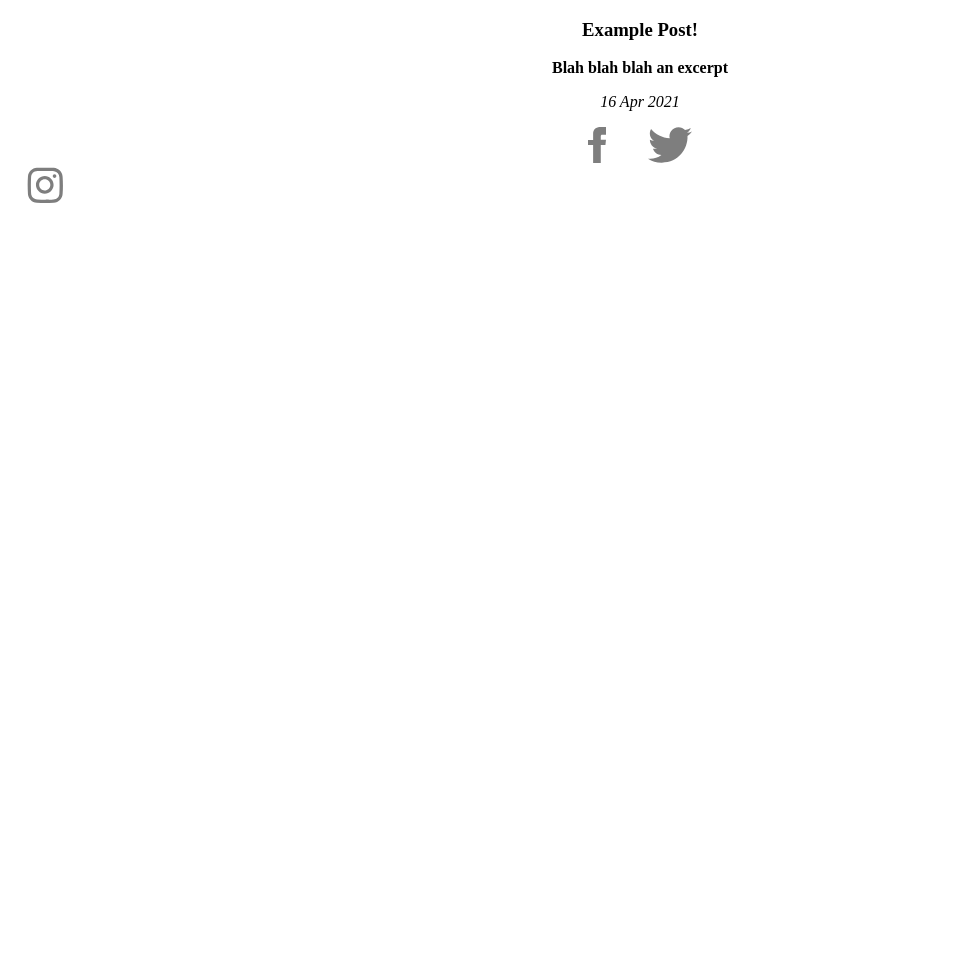
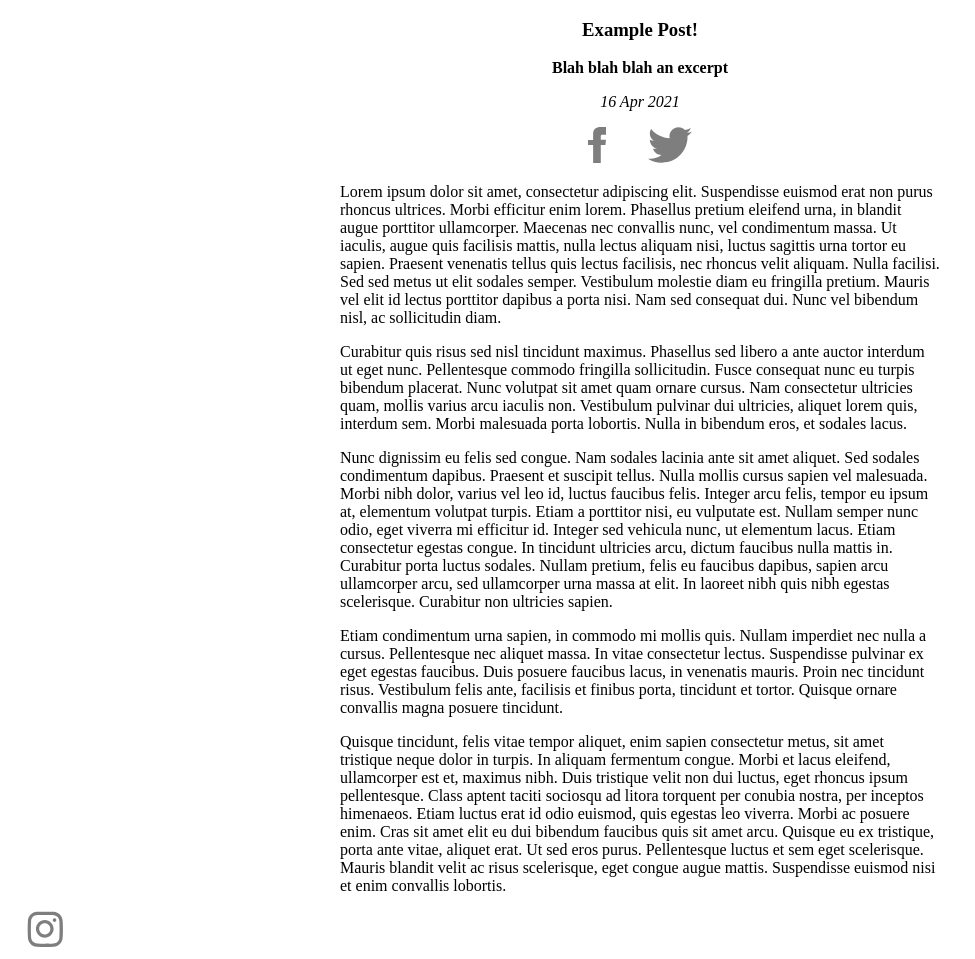
Before and after one commit to joe-irving/acabooks, a Jekyll site: the page built from _posts/2021-04-16-example-post.md, in a window 1280 px wide. Shown: the whole page, without its empty margins (0-975 px from the left). Built offline with Jekyll 4.4.1, drawn with Linux system fonts in a browser that asks for light colours; before the commit the page ends 900 px from its top, so only the background shows below that.

Commit message:
Update from Forestry.io ACA Books updated _posts/2021-04-16-example-post.md

```diff
--- a/_posts/2021-04-16-example-post.md
+++ b/_posts/2021-04-16-example-post.md
@@ -2,4 +2,14 @@
 layout: post
 excerpt: Blah blah blah an excerpt
 title: Example Post!
+
 ---
+Lorem ipsum dolor sit amet, consectetur adipiscing elit. Suspendisse euismod erat non purus rhoncus ultrices. Morbi efficitur enim lorem. Phasellus pretium eleifend urna, in blandit augue porttitor ullamcorper. Maecenas nec convallis nunc, vel condimentum massa. Ut iaculis, augue quis facilisis mattis, nulla lectus aliquam nisi, luctus sagittis urna tortor eu sapien. Praesent venenatis tellus quis lectus facilisis, nec rhoncus velit aliquam. Nulla facilisi. Sed sed metus ut elit sodales semper. Vestibulum molestie diam eu fringilla pretium. Mauris vel elit id lectus porttitor dapibus a porta nisi. Nam sed consequat dui. Nunc vel bibendum nisl, ac sollicitudin diam.
+
+Curabitur quis risus sed nisl tincidunt maximus. Phasellus sed libero a ante auctor interdum ut eget nunc. Pellentesque commodo fringilla sollicitudin. Fusce consequat nunc eu turpis bibendum placerat. Nunc volutpat sit amet quam ornare cursus. Nam consectetur ultricies quam, mollis varius arcu iaculis non. Vestibulum pulvinar dui ultricies, aliquet lorem quis, interdum sem. Morbi malesuada porta lobortis. Nulla in bibendum eros, et sodales lacus.
+
+Nunc dignissim eu felis sed congue. Nam sodales lacinia ante sit amet aliquet. Sed sodales condimentum dapibus. Praesent et suscipit tellus. Nulla mollis cursus sapien vel malesuada. Morbi nibh dolor, varius vel leo id, luctus faucibus felis. Integer arcu felis, tempor eu ipsum at, elementum volutpat turpis. Etiam a porttitor nisi, eu vulputate est. Nullam semper nunc odio, eget viverra mi efficitur id. Integer sed vehicula nunc, ut elementum lacus. Etiam consectetur egestas congue. In tincidunt ultricies arcu, dictum faucibus nulla mattis in. Curabitur porta luctus sodales. Nullam pretium, felis eu faucibus dapibus, sapien arcu ullamcorper arcu, sed ullamcorper urna massa at elit. In laoreet nibh quis nibh egestas scelerisque. Curabitur non ultricies sapien.
+
+Etiam condimentum urna sapien, in commodo mi mollis quis. Nullam imperdiet nec nulla a cursus. Pellentesque nec aliquet massa. In vitae consectetur lectus. Suspendisse pulvinar ex eget egestas faucibus. Duis posuere faucibus lacus, in venenatis mauris. Proin nec tincidunt risus. Vestibulum felis ante, facilisis et finibus porta, tincidunt et tortor. Quisque ornare convallis magna posuere tincidunt.
+
+Quisque tincidunt, felis vitae tempor aliquet, enim sapien consectetur metus, sit amet tristique neque dolor in turpis. In aliquam fermentum congue. Morbi et lacus eleifend, ullamcorper est et, maximus nibh. Duis tristique velit non dui luctus, eget rhoncus ipsum pellentesque. Class aptent taciti sociosqu ad litora torquent per conubia nostra, per inceptos himenaeos. Etiam luctus erat id odio euismod, quis egestas leo viverra. Morbi ac posuere enim. Cras sit amet elit eu dui bibendum faucibus quis sit amet arcu. Quisque eu ex tristique, porta ante vitae, aliquet erat. Ut sed eros purus. Pellentesque luctus et sem eget scelerisque. Mauris blandit velit ac risus scelerisque, eget congue augue mattis. Suspendisse euismod nisi et enim convallis lobortis.
```
